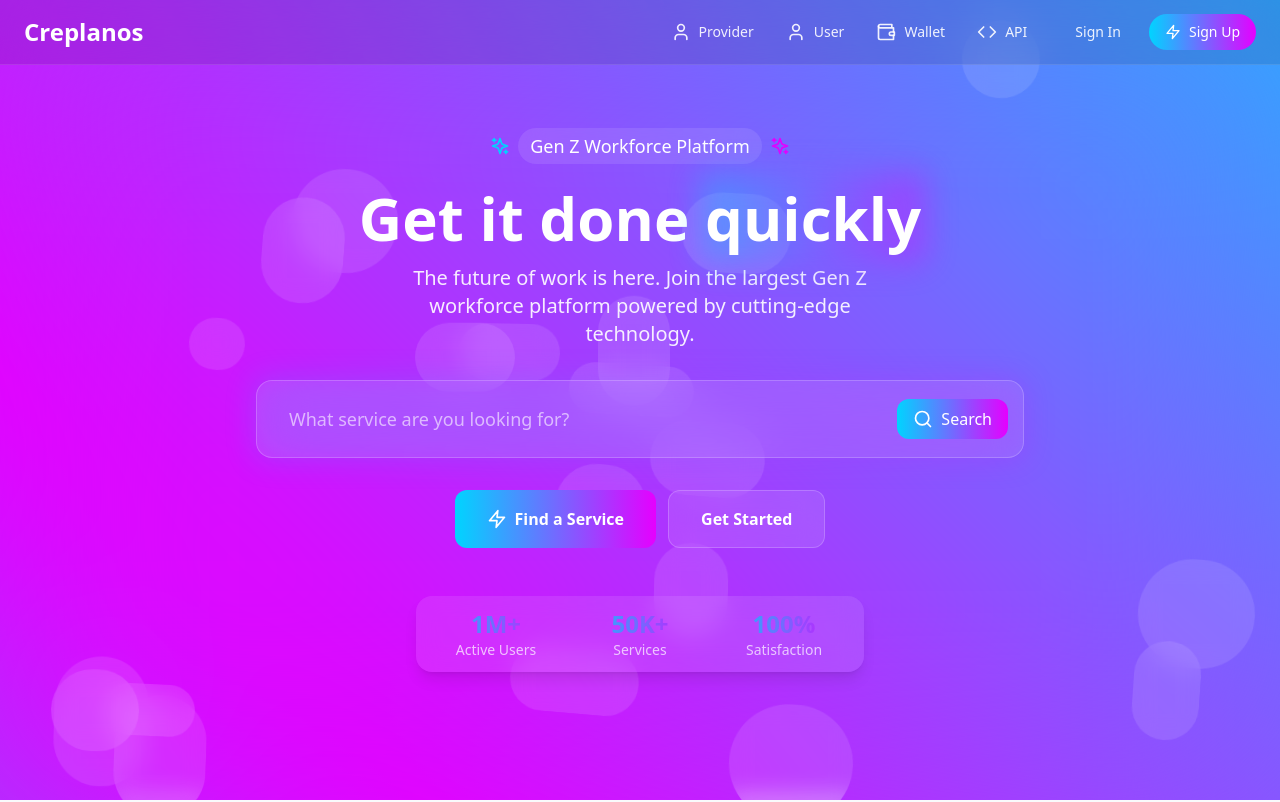
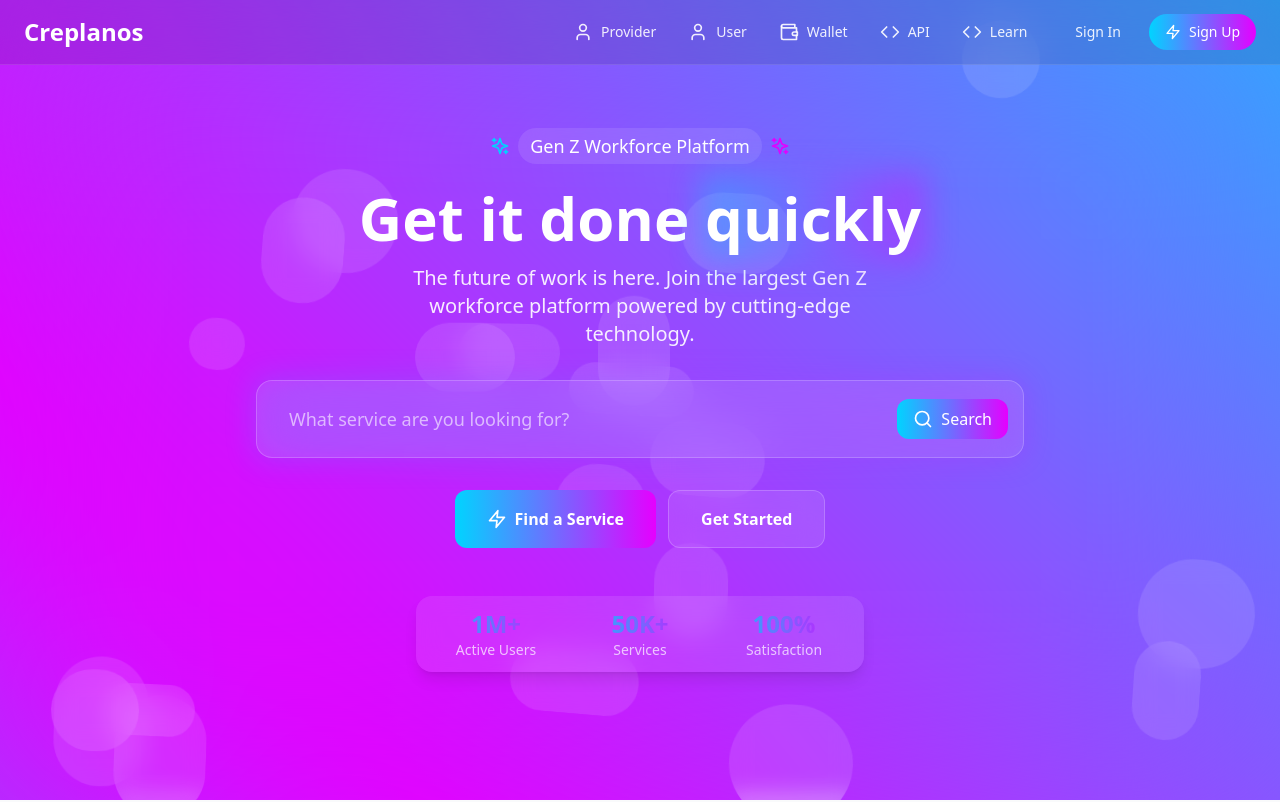
Before and after one commit to GranularX/creplanos_fire, a React (Vite) app: page / in a window 1280 px wide. Shown: the top 802 px of the page. Built offline with nearby package versions, Linux system fonts and the light colour scheme.

Commit message:
added Learn to Navbar

```diff
--- a/src/components/Navbar.tsx
+++ b/src/components/Navbar.tsx
@@ -35,6 +35,7 @@ export function Navbar() {
                 <NavLink to="/user-profile" icon={User}>User</NavLink>
                 <NavLink to="/wallet" icon={Wallet}>Wallet</NavLink>
                 <NavLink to="/api" icon={Code}>API</NavLink> {/* Updated Icon for API */}
+                  <NavLink to="/api" icon={Code}>Learn</NavLink> {/* Updated Icon for API */}
                 <div className="ml-4 flex items-center gap-3">
                   <Link
                     to="/signin"
@@ -70,6 +71,7 @@ export function Navbar() {
             <NavLink to="/user-profile" icon={User}>User</NavLink>
             <NavLink to="/wallet" icon={Wallet}>Wallet</NavLink>
             <NavLink to="/api" icon={Code}>API</NavLink> {/* Updated Icon for API */}
+              <NavLink to="/api" icon={Code}>Learn</NavLink> {/* Updated Icon for API */}
             <div className="pt-2 flex flex-col gap-2">
               <Link
                 to="/signin"
```
